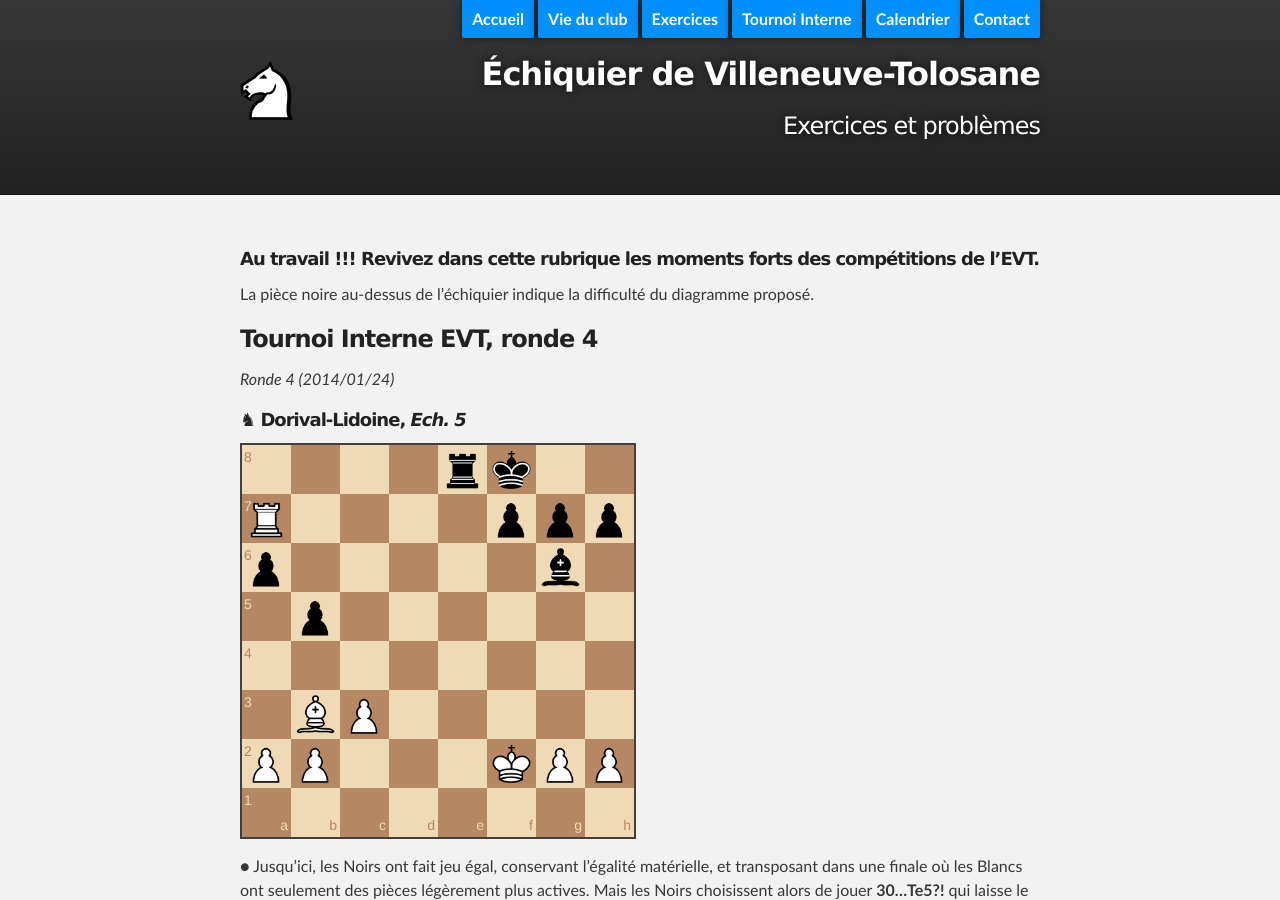
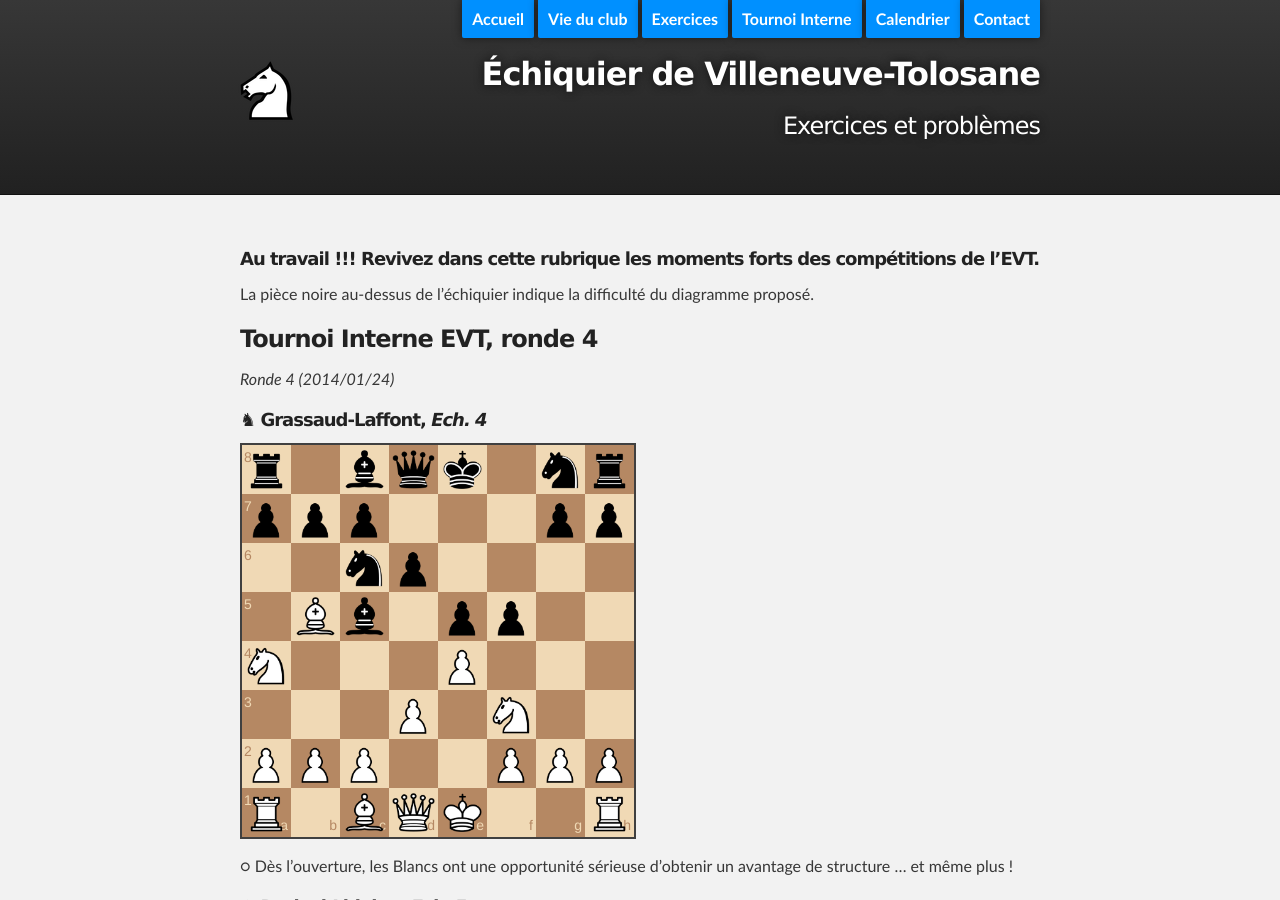
Before and after one commit to echiquier-villeneuve-tolosane/echiquier-villeneuve-tolosane.github.io, a Jekyll site: the page built from exercices.md, in a window 1280 px wide and 900 px high. Built offline with Jekyll 4.4.1, drawn with Linux system fonts in a browser that asks for light colours; nearby versions of some CDN libraries.

Commit message:
Updated exercices.md

```diff
--- a/exercices.md
+++ b/exercices.md
@@ -10,6 +10,12 @@ La pièce noire au-dessus de l'échiquier indique la difficulté du diagramme pr
 
 ### Tournoi Interne EVT, ronde 4
 _Ronde 4 (2014/01/24)_
+
+##### &#9822;  **Grassaud-Laffont**, _Ech. 4_
+
+`r1bqk1nr/ppp3pp/2np4/1Bb1pp2/N3P3/3P1N2/PPP2PPP/R1BQK2R b KQkq - 1 6`
+
+&#9675; Dès l'ouverture, les Blancs ont une opportunité sérieuse d'obtenir un avantage de structure ... et même plus !
 
 ##### &#9822;  **Dorival-Lidoine**, _Ech. 5_
 
```
